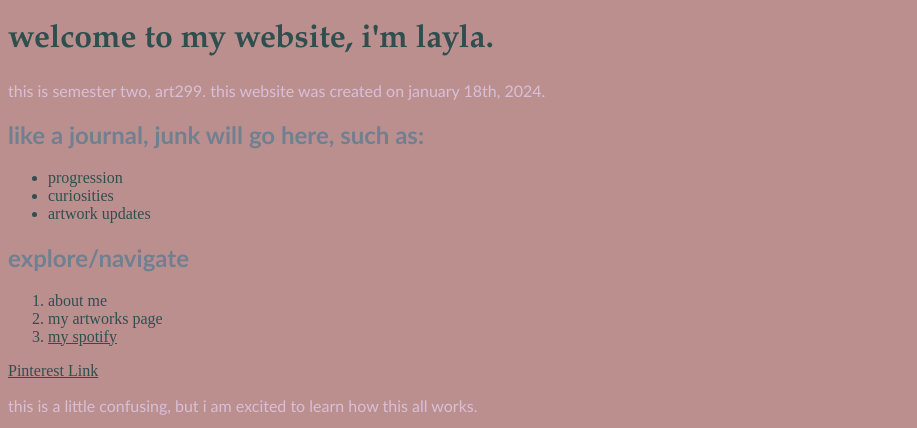
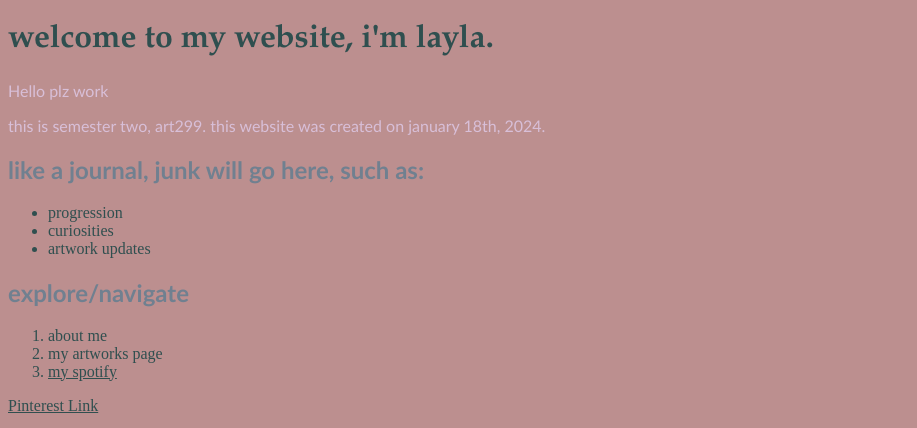
Before and after one commit to laylajadeart/art299, a plain HTML site: page index.html in a window 1280 px wide. Shown: the top 428 px of the page, without its empty margins (0-917 px from the left). Drawn offline with Linux system fonts and the light colour scheme.

Commit message:
index.html

```diff
--- a/index.html
+++ b/index.html
@@ -12,6 +12,7 @@
 <head> <link rel="icon" type="image/x-icon" href= 'https://res.cloudinary.com/dchan630/image/upload/v1481678322/favicon_zpp4wm.png'> </head>
 <body>
 <h1> welcome to my website, i'm layla.</h1>
+  <p> Hello plz work</p>
 <!--this is a comment, add an image later-->
 <p> this is semester two, art299. this website was created on january 18th, 2024. </p>
 <h2>like a journal, junk will go here, such as: </h2>
```
